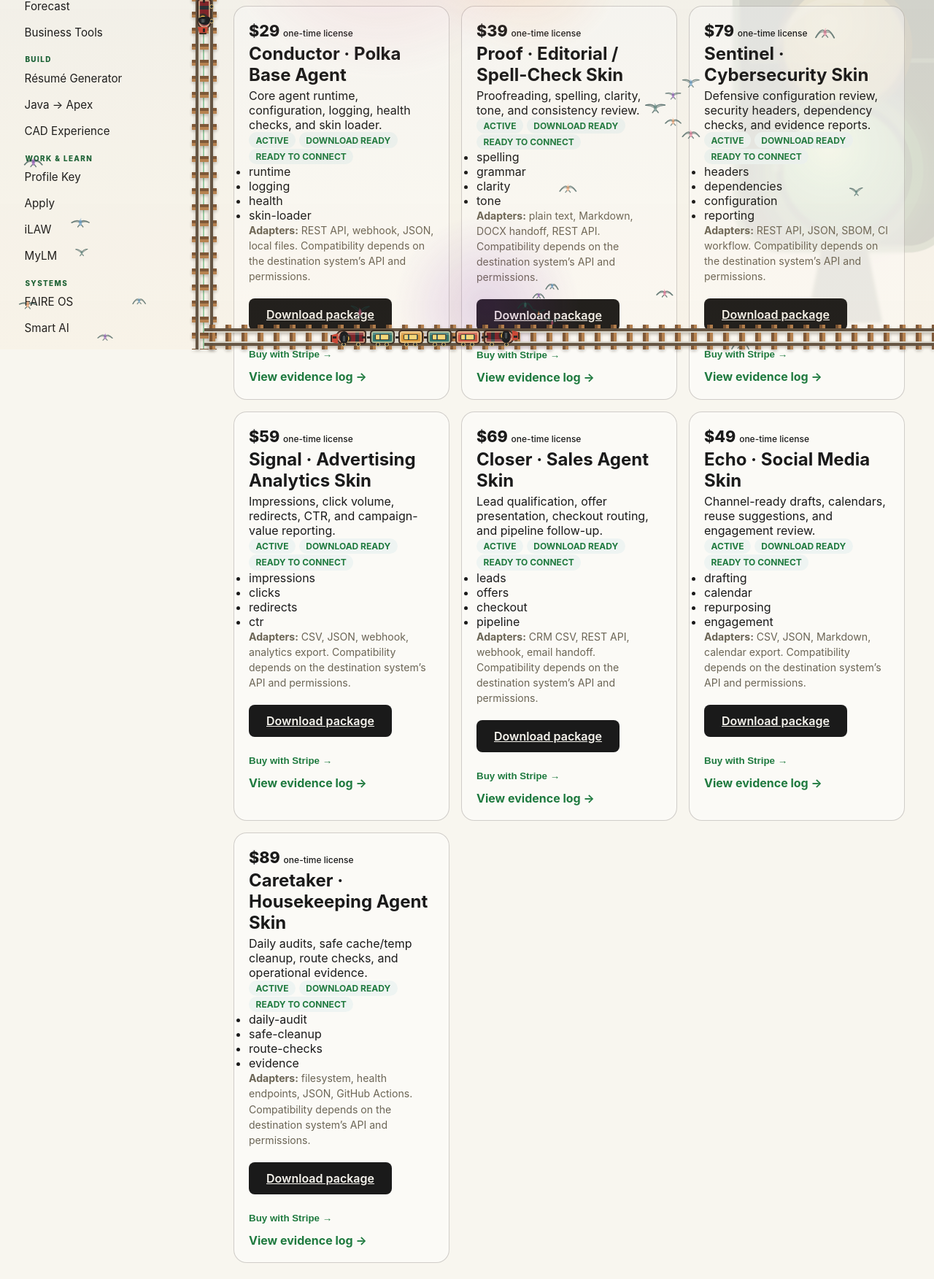
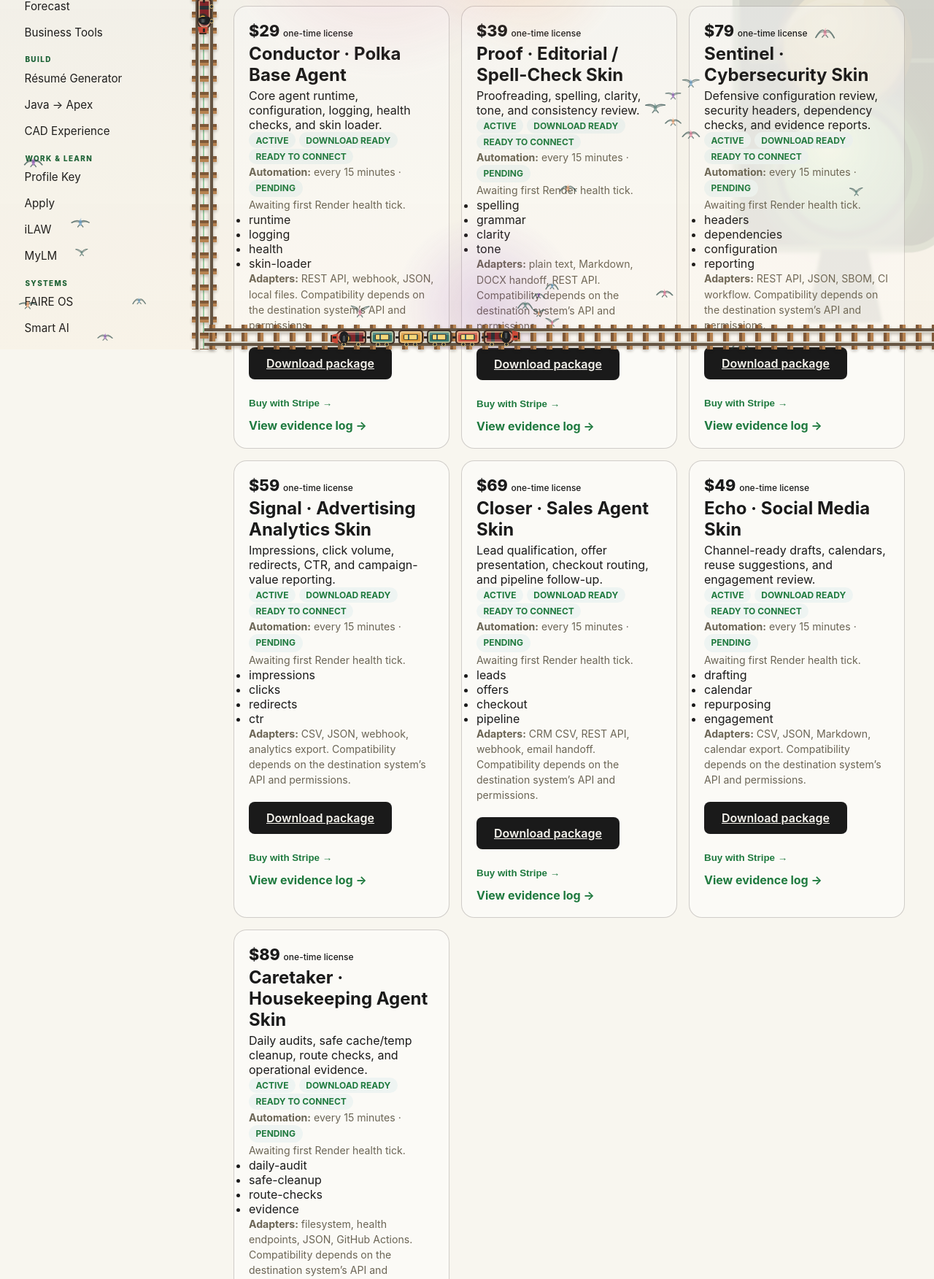
Before and after one commit to dGROUPharmacy/thepolka.cloud, a Flask app: page /agentforce in a window 1280 px wide. Shown: the part 321-2074 px from the top of the page at 73% size. Run offline with Flask 3, Linux system fonts and the light colour scheme; data comes from the database, SQL or seed files in the repository; data that the repository does not hold is empty; some libraries are stand-ins or nearby versions.

Commit message:
Run and expose scheduled AgentForce diagnostics

```diff
--- a/app.py
+++ b/app.py
@@ -293,6 +293,15 @@ def agent_evidence_connection():
             created_at TEXT NOT NULL
         )"""
     )
+    connection.execute(
+        """CREATE TABLE IF NOT EXISTS agent_automation_state (
+            agent_slug TEXT PRIMARY KEY,
+            last_run_at TEXT NOT NULL,
+            last_status TEXT NOT NULL,
+            last_detail TEXT NOT NULL
+        )"""
+    )
+    connection.commit()
     return connection
 
 
@@ -310,6 +319,86 @@ def record_agent_event(slug, event_type, status, detail):
             (slug, slug),
         )
         connection.commit()
+
+
+def perform_agent_automation(slug):
+    """Run one bounded, read-only production task and return inspectable evidence."""
+    if slug == "base":
+        return "pass", f"Runtime healthy; {len(list(app.url_map.iter_rules()))} application routes registered."
+    if slug == "spellcheck":
+        corrected = "teh agent is ready".replace("teh", "the")
+        return "pass", f"Editorial diagnostic completed; corrected sample to: {corrected!r}."
+    if slug == "cybersecurity":
+        headers = ["Content-Security-Policy", "X-Content-Type-Options", "Referrer-Policy", "Permissions-Policy"]
+        return "pass", f"Defensive policy audit completed; {len(headers)} required response headers are configured."
+    if slug == "advertising":
+        with advertising_connection() as connection:
+            events = connection.execute("SELECT COUNT(*) FROM weather_ad_events").fetchone()[0]
+        return "pass", f"Advertising analytics audit completed; {events} recorded weather-ad events available for reporting."
+    if slug == "sales":
+        with database_connection() as connection:
+            leads = connection.execute("SELECT COUNT(*) FROM contributions").fetchone()[0]
+        return "pass", f"Sales pipeline audit completed; {leads} owned inbound records available for qualification."
+    if slug == "social":
+        return "pass", "Social readiness audit completed; LinkedIn and X catalogued; no post sent."
+    if slug == "housekeeping":
+        db_files = list(DATA_DIR.glob("*.db"))
+        return "pass", f"Housekeeping audit completed; {len(db_files)} database files healthy; no destructive cleanup performed."
+    return "attention", "No automation task is configured for this agent."
+
+
+def run_due_agent_automations(interval_seconds=900):
+    """Use Render health traffic as a scheduler tick with SQLite locking."""
+    now = datetime.now(timezone.utc)
+    with agent_evidence_connection() as connection:
+        connection.execute("BEGIN IMMEDIATE")
+        due = []
+        for slug in AGENT_PRODUCTS:
+            row = connection.execute(
+                "SELECT last_run_at FROM agent_automation_state WHERE agent_slug = ?", (slug,)
+            ).fetchone()
+            if not row:
+                due.append(slug)
+                continue
+            try:
+                last_run = datetime.fromisoformat(row["last_run_at"])
+            except ValueError:
+                due.append(slug)
+                continue
+            if (now - last_run).total_seconds() >= interval_seconds:
+                due.append(slug)
+        for slug in due:
+            connection.execute(
+                """INSERT INTO agent_automation_state (agent_slug, last_run_at, last_status, last_detail)
+                   VALUES (?, ?, 'running', 'Scheduled production task reserved.')
+                   ON CONFLICT(agent_slug) DO UPDATE SET
+                     last_run_at=excluded.last_run_at,
+                     last_status=excluded.last_status,
+                     last_detail=excluded.last_detail""",
+                (slug, now.isoformat()),
+            )
+        connection.commit()
+    for slug in due:
+        try:
+            status, detail = perform_agent_automation(slug)
+        except Exception as exc:
+            app.logger.exception("Agent automation failed for %s", slug)
+            status, detail = "fail", f"Automation failed with {type(exc).__name__}; inspect production logs."
+        completed_at = datetime.now(timezone.utc).isoformat()
+        with agent_evidence_connection() as connection:
+            connection.execute(
+                "UPDATE agent_automation_state SET last_run_at=?, last_status=?, last_detail=? WHERE agent_slug=?",
+                (completed_at, status, detail, slug),
+            )
+            connection.commit()
+        record_agent_event(slug, "scheduled_run", status, detail)
+    return len(due)
+
+
+@app.before_request
+def tick_agent_automations():
+    if request.path == "/health":
+        run_due_agent_automations()
 
 
 def agent_statuses():
@@ -330,6 +419,10 @@ def agent_statuses():
                 "SELECT event_type, status, detail, created_at FROM agent_events WHERE agent_slug = ? ORDER BY id DESC LIMIT 8",
                 (slug,),
             ).fetchall()
+            automation = connection.execute(
+                "SELECT last_run_at, last_status, last_detail FROM agent_automation_state WHERE agent_slug = ?",
+                (slug,),
+            ).fetchone()
             statuses[slug] = {
                 **product,
                 "active": True,
@@ -337,6 +430,12 @@ def agent_statuses():
                 "connected": connected,
                 "connection_label": "Connected" if connected else "Ready to connect",
                 "purchase_ready": price_ready,
+                "automation": dict(automation) if automation else {
+                    "last_run_at": None,
+                    "last_status": "pending",
+                    "last_detail": "Awaiting first Render health tick.",
+                },
+                "automation_interval_seconds": 900,
                 "events": [dict(row) for row in events],
             }
     return statuses
--- a/templates/agentforce.html
+++ b/templates/agentforce.html
@@ -16,6 +16,8 @@
       <h2>{{ product.character }} · {{ product.name }}</h2>
       <p>{{ product.description }}</p>
       <p><span class="status-pill status-pass">Active</span> <span class="status-pill status-pass">Download ready</span> <span class="status-pill status-{{ 'pass' if product.connected else 'attention' }}">{{ product.connection_label }}</span></p>
+      <p class="small-note"><strong>Automation:</strong> every {{ product.automation_interval_seconds // 60 }} minutes · <span class="status-pill status-{{ 'pass' if product.automation.last_status == 'pass' else 'attention' }}">{{ product.automation.last_status }}</span></p>
+      <p class="small-note">{{ product.automation.last_detail }}{% if product.automation.last_run_at %}<br><time datetime="{{ product.automation.last_run_at }}">Last run: {{ product.automation.last_run_at }}</time>{% endif %}</p>
       <ul>{% for skill in product.skills %}<li>{{ skill }}</li>{% endfor %}</ul>
       <p class="small-note"><strong>Adapters:</strong> {{ product.adapters|join(', ') }}. Compatibility depends on the destination system’s API and permissions.</p>
       <div class="agent-actions">
```
